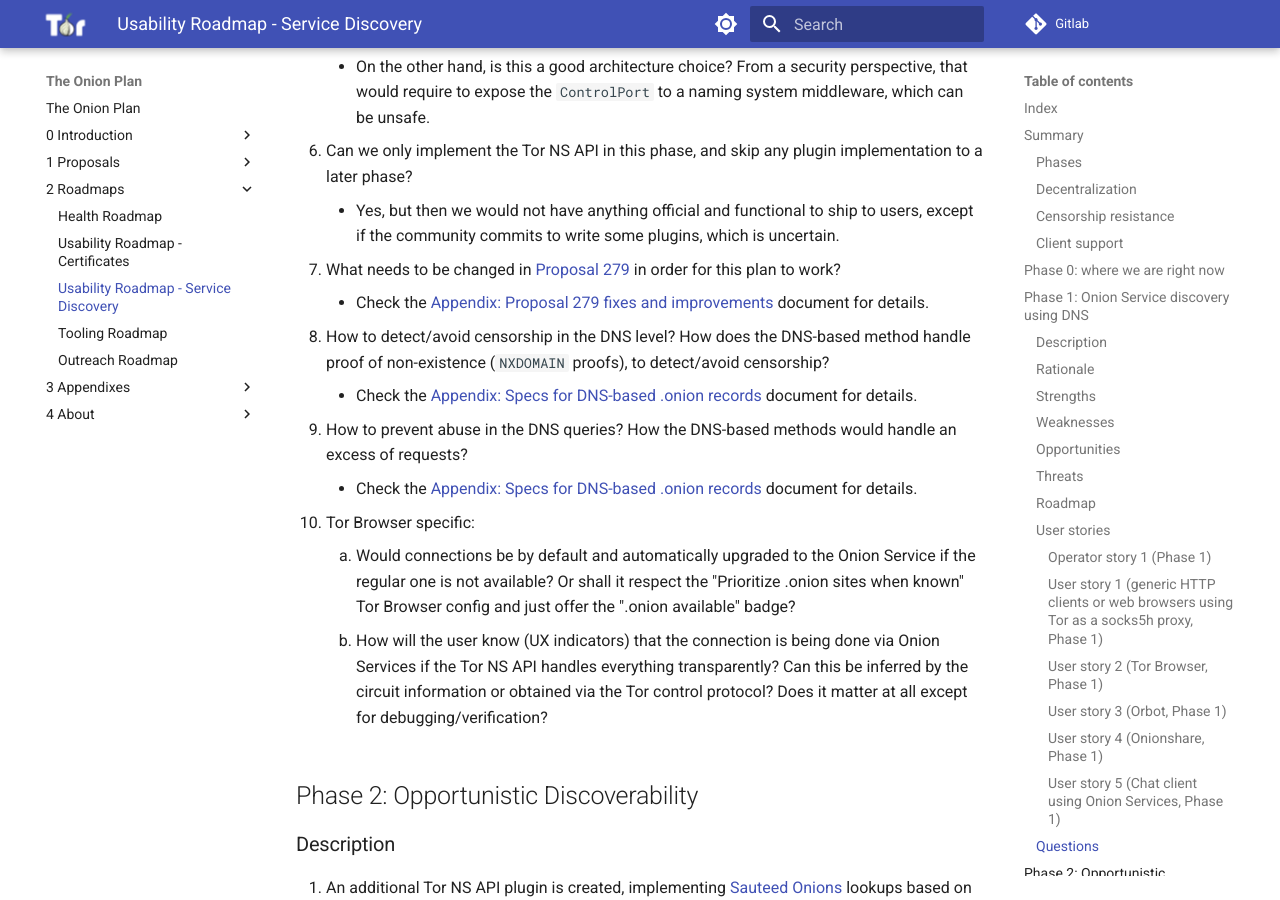
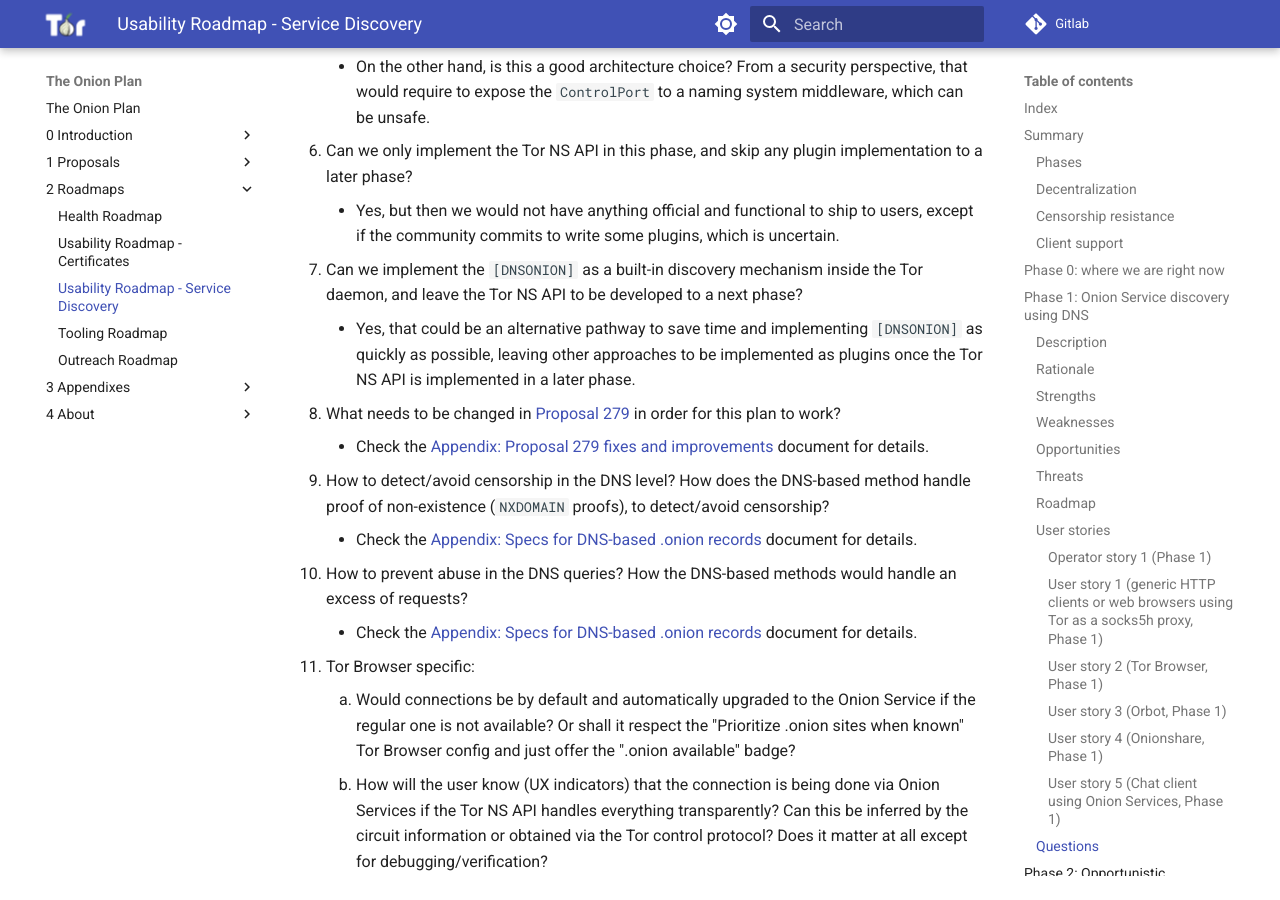
Before and after one commit to offsoc/onionplan, an MkDocs documentation site: the page built from docs/2 - Roadmaps/03 - Roadmap: Usability Proposal - Service Discovery.md, in a window 1280 px wide and 900 px high, scrolled down 10391 px. Built offline with MkDocs 1.6.1 and Material for MkDocs 9.7.7, drawn with Linux system fonts in a browser that asks for light colours.

Commit message:
Feat: Service Discovery: considering DNSONION as a built-in mechanism

```diff
--- a/docs/2 - Roadmaps/03 - Roadmap: Usability Proposal - Service Discovery.md
+++ b/docs/2 - Roadmaps/03 - Roadmap: Usability Proposal - Service Discovery.md
@@ -334,19 +334,25 @@ The roadmap for this phase may also includes fixes and low-hanging fruit.
     * Yes, but then we would not have anything official and functional to
       ship to users, except if the community commits to write some plugins,
       which is uncertain.
-7. What needs to be changed in [Proposal 279][] in order for this plan to work?
+7. Can we implement the `[DNSONION]` as a built-in discovery mechanism inside
+   the Tor daemon, and leave the Tor NS API to be developed to a next phase?
+    * Yes, that could be an alternative pathway to save time and implementing
+      `[DNSONION]` as quickly as possible, leaving other approaches to be
+      implemented as plugins once the Tor NS API is implemented in a later
+      phase.
+8. What needs to be changed in [Proposal 279][] in order for this plan to work?
     * Check the [Appendix: Proposal 279 fixes and improvements][] document for
       details.
-8. How to detect/avoid censorship in the DNS level? How does the
+9. How to detect/avoid censorship in the DNS level? How does the
    DNS-based method handle proof of non-existence (`NXDOMAIN` proofs), to
    detect/avoid censorship?
     * Check the [Appendix: Specs for DNS-based .onion records][] document for
       details.
-9. How to prevent abuse in the DNS queries? How the DNS-based methods would
+10. How to prevent abuse in the DNS queries? How the DNS-based methods would
    handle an excess of requests?
     * Check the [Appendix: Specs for DNS-based .onion records][] document for
       details.
-10. Tor Browser specific:
+11. Tor Browser specific:
     1. Would connections be by default and automatically upgraded to the Onion
        Service if the regular one is not available? Or shall it respect the
        "Prioritize .onion sites when known" Tor Browser config and just offer the
```
